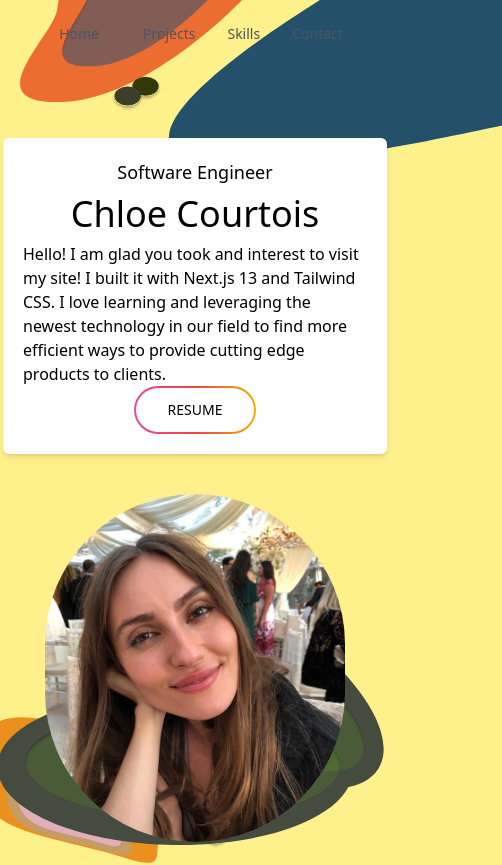
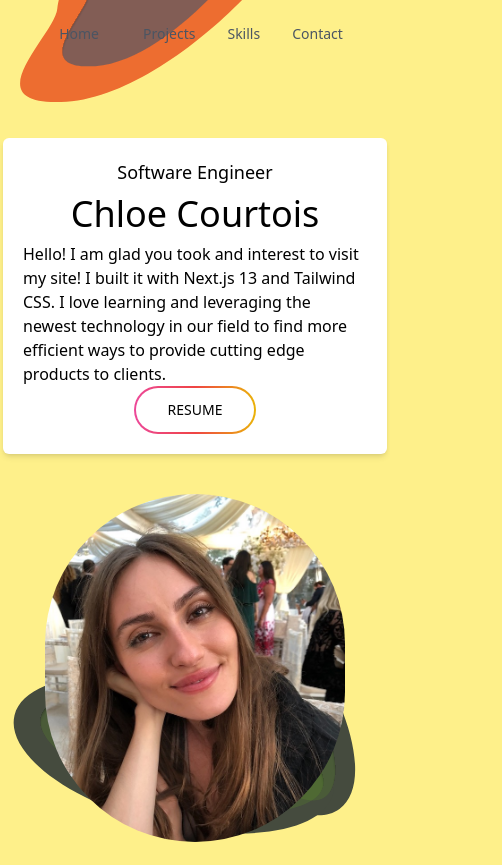
Before and after one commit to chloecourt/portfolio, a Next.js app: page / in a window 390 px wide. Shown: the top 865 px of the page, 502 px wide, since content can reach past the window. Built offline with nearby package versions, Linux system fonts and the light colour scheme.

Commit message:
added new vercel url for boost-excel site, made more ui and svg changes + animations

```diff
--- a/app/page.tsx
+++ b/app/page.tsx
@@ -20,14 +20,14 @@ export default function Home() {
       <Image
         src={blade}
         alt="blade-art"
-        className="absolute top-0 -right-28"
+        className="absolute top-0 -right-28 hidden md:block"
         width="550"
       />
       <main className="min-h-screen flex flex-col justify-center items-center hover:bg-yellow-200 transition-colors duration-500 delay-1000">
         <section
           id="About"
           data-testid="name-and-description-block"
-          className="bg-transparent min-h-full flex flex-col justify-between items-center sm:flex-row"
+          className="bg-transparent min-h-full flex flex-col justify-around items-center sm:flex-row"
         >
           <div
             data-testid="left-landing-page-container"
@@ -47,7 +47,7 @@ export default function Home() {
           </div>
           <Image
             src={selfie}
-            className="z-10 animate-waving-hand rounded-full mt-10 sm:mt-0"
+            className="z-10 rounded-full mt-10 sm:mt-0"
             // className="animate-rolling-img"
             alt="Chloe Courtois"
             width="300"
@@ -56,12 +56,12 @@ export default function Home() {
       </main>
       <Image
         src={mango}
-        className="absolute -bottom-16 -left-16"
+        className="absolute -bottom-16 -left-16 hidden md:block"
         alt="mango art"
       />
       <Image
         src={leaves}
-        className="absolute -bottom-1 right-1"
+        className="absolute animate-waving-hand -bottom-1 right-1"
         alt="leaves art"
       />
       <Projects />
--- a/components/Navbar.tsx
+++ b/components/Navbar.tsx
@@ -1,9 +1,14 @@
+import hamburger from "../public/images/hamburger.svg";
+import Image from "next/image";
+
 export const Navbar = () => {
   return (
+    <>
       <nav
         aria-label="Site Nav"
         className="z-20 mx-auto flex w-screen justify-center items-center p-4 sticky top-0"
       >
+        <span></span>
         <ul className="flex items-center gap-2 text-sm font-medium text-gray-600">
           <li className="rounded-lg px-3 py-2">
             <a className="rounded-lg px-3 py-2" href="/">
@@ -29,5 +34,6 @@ export const Navbar = () => {
           </li>
         </ul>
       </nav>
+    </>
   );
 };
--- a/components/WindowMockUp.tsx
+++ b/components/WindowMockUp.tsx
@@ -11,7 +11,7 @@ export const WindowMockUp = () => {
       {/* <div className="bg-gray-100 dark:bg-gray-700 border-t-0 w-full h-96 rounded-b-lg"> */}
       <iframe
         className="border-t-0 w-full h-96 rounded-b-lg"
-        src="http://boost-excel.s3-website-us-east-1.amazonaws.com/"
+        src="https://boost-splash-page-5im6-movkazaht-chloecourt.vercel.app/"
         width="650"
       />
       {/* </div> */}
--- a/tailwind.config.js
+++ b/tailwind.config.js
@@ -1,5 +1,6 @@
 const { fontFamily } = require("tailwindcss/defaultTheme");
 const { colors } = require("tailwindcss/colors");
+// Londrina Outline
 
 /** @type {import('tailwindcss').Config} */
 module.exports = {
```
Also changed, not shown: public/images/hamburger.svg (added), public/images/leaves.svg. Lines whose indentation alone changed are shown as unchanged.
